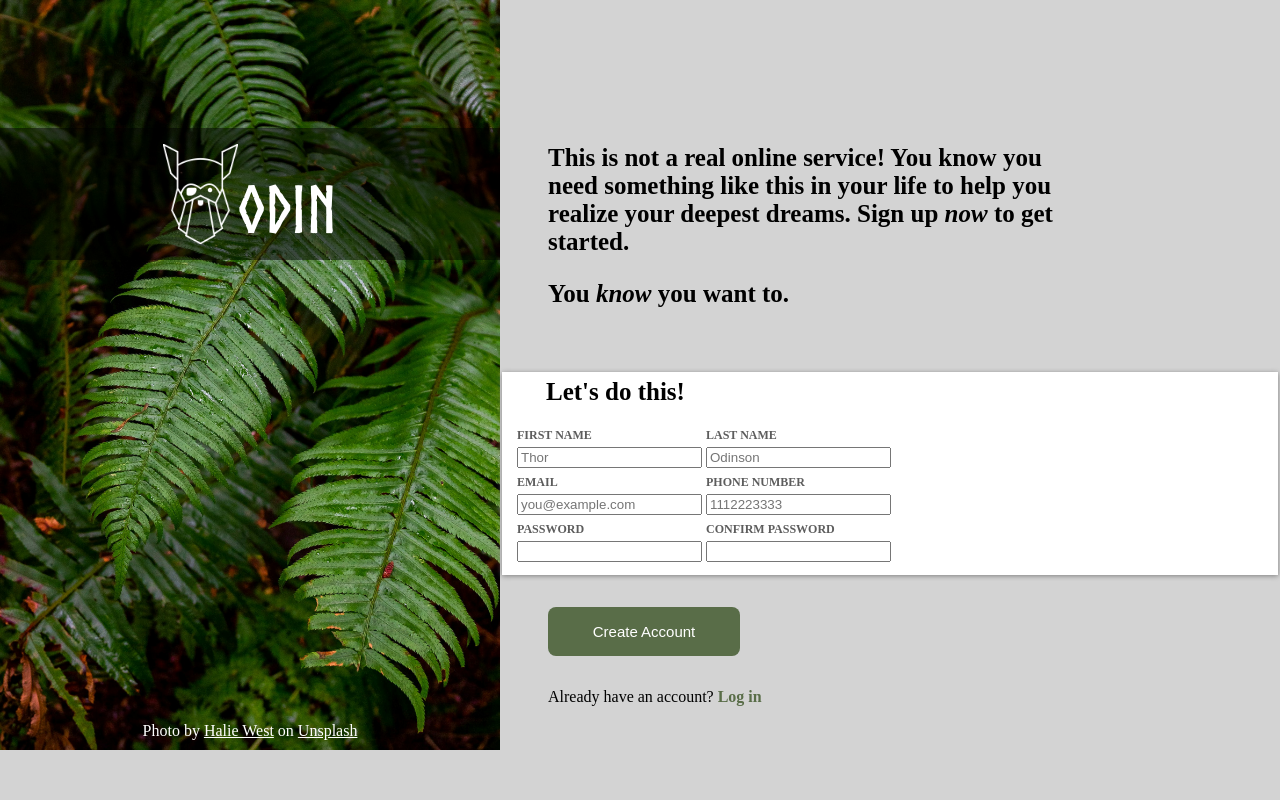
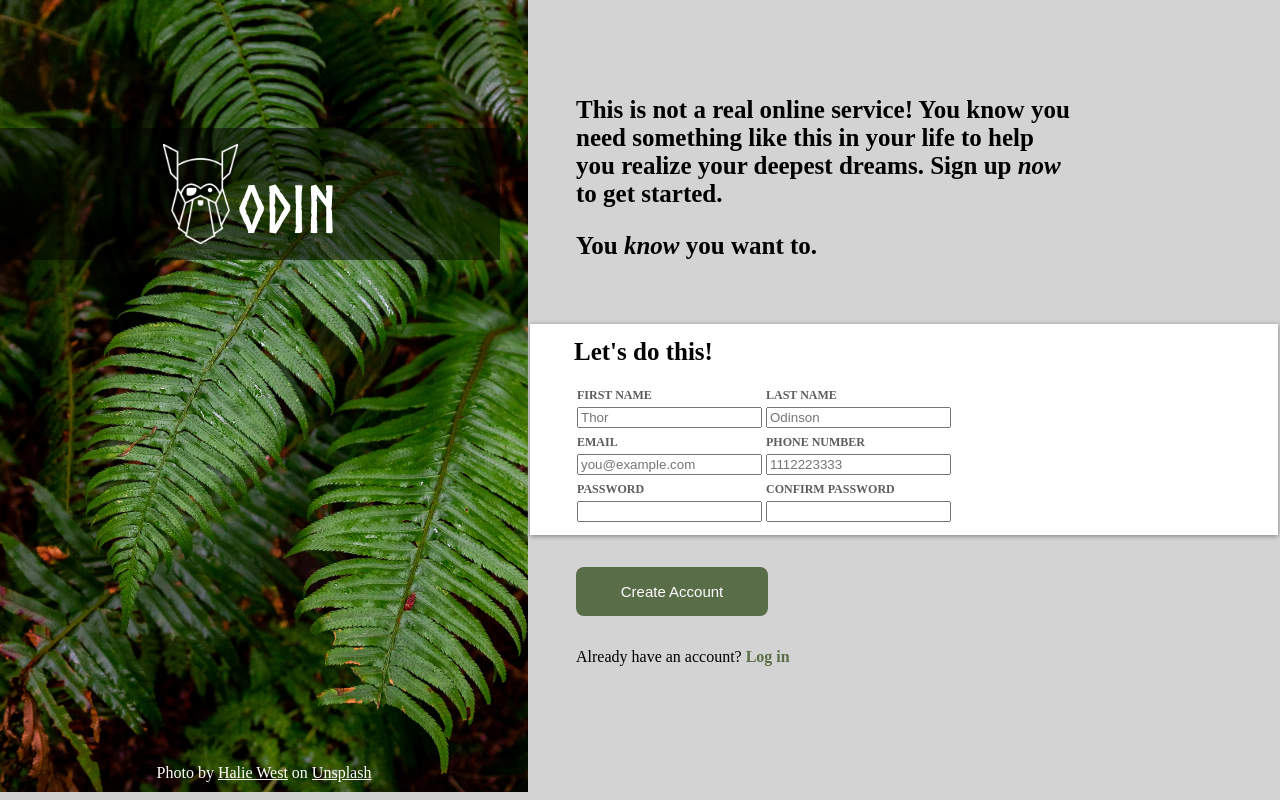
Before and after one commit to njohnson68/odin-sign-up-form, a plain HTML site: page index.html in a window 1280 px wide. Drawn offline with Linux system fonts and the light colour scheme.

Commit message:
fixing some margins

```diff
--- a/styles.css
+++ b/styles.css
@@ -24,7 +24,7 @@ input:invalid {
 }
 
 .background-image {
-  width: 500px;
+  width: 33rem;
   height: auto;
 }
 
@@ -61,7 +61,7 @@ input:invalid {
 }
 .top-text {
   margin-left: 3rem;
-  margin-top: 9rem;
+  margin-top: 6rem;
   margin-right: 13rem;
   font-size: 25px;
 }
@@ -105,6 +105,7 @@ label {
 .lets {
   font-size: 25px;
   margin-bottom: 1rem;
+  margin-top: 0.5rem;
   margin-left: 2rem;
 }
 
@@ -113,3 +114,7 @@ label {
   color: #596d48;
   font-weight: bold;
 }
+
+table {
+  margin-left: 2rem;
+}
```
